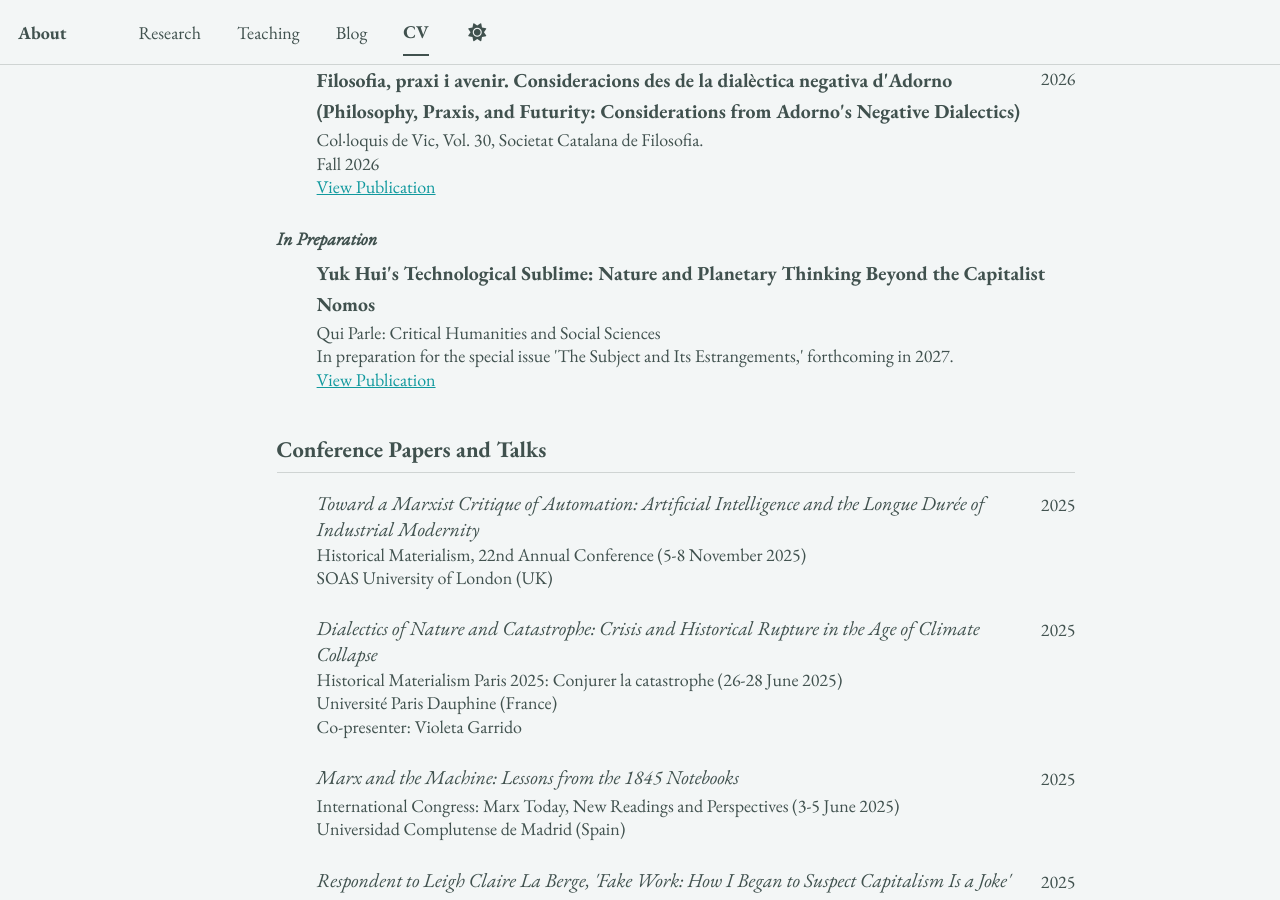
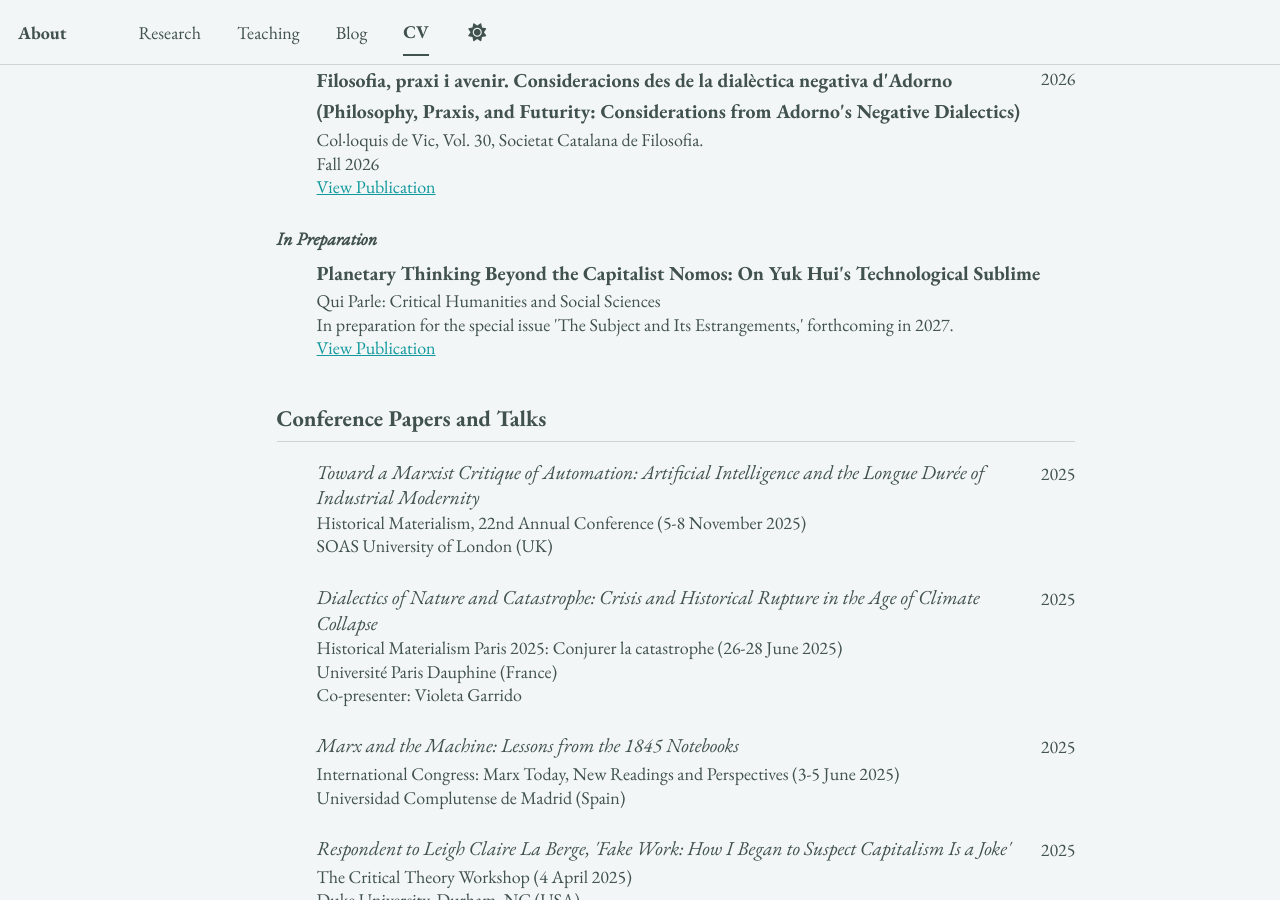
Before and after one commit to epujol90/epujol90.github.io, a Jekyll site: the page built from _pages/cv-json.md, in a window 1280 px wide and 900 px high, scrolled down 3170 px. Built offline with Jekyll 4.4.1, drawn with Linux system fonts in a browser that asks for light colours; a script bundle is joined from its source files by our own code; library files that are not in the unit come from our copies.

Commit message:
Update cv.json

```diff
--- a/_data/cv.json
+++ b/_data/cv.json
@@ -197,7 +197,7 @@
       "category": "Forthcoming/In Press"
     },
         {
-      "name": "Yuk Hui's Technological Sublime: Nature and Planetary Thinking Beyond the Capitalist Nomos",
+      "name": "Planetary Thinking Beyond the Capitalist Nomos: On Yuk Hui's Technological Sublime",
       "publisher": "Qui Parle: Critical Humanities and Social Sciences",
       "releaseDate": "",
       "website": "https://quiparle.org/CfP-The-Subject-and-its-Estrangements",
```
